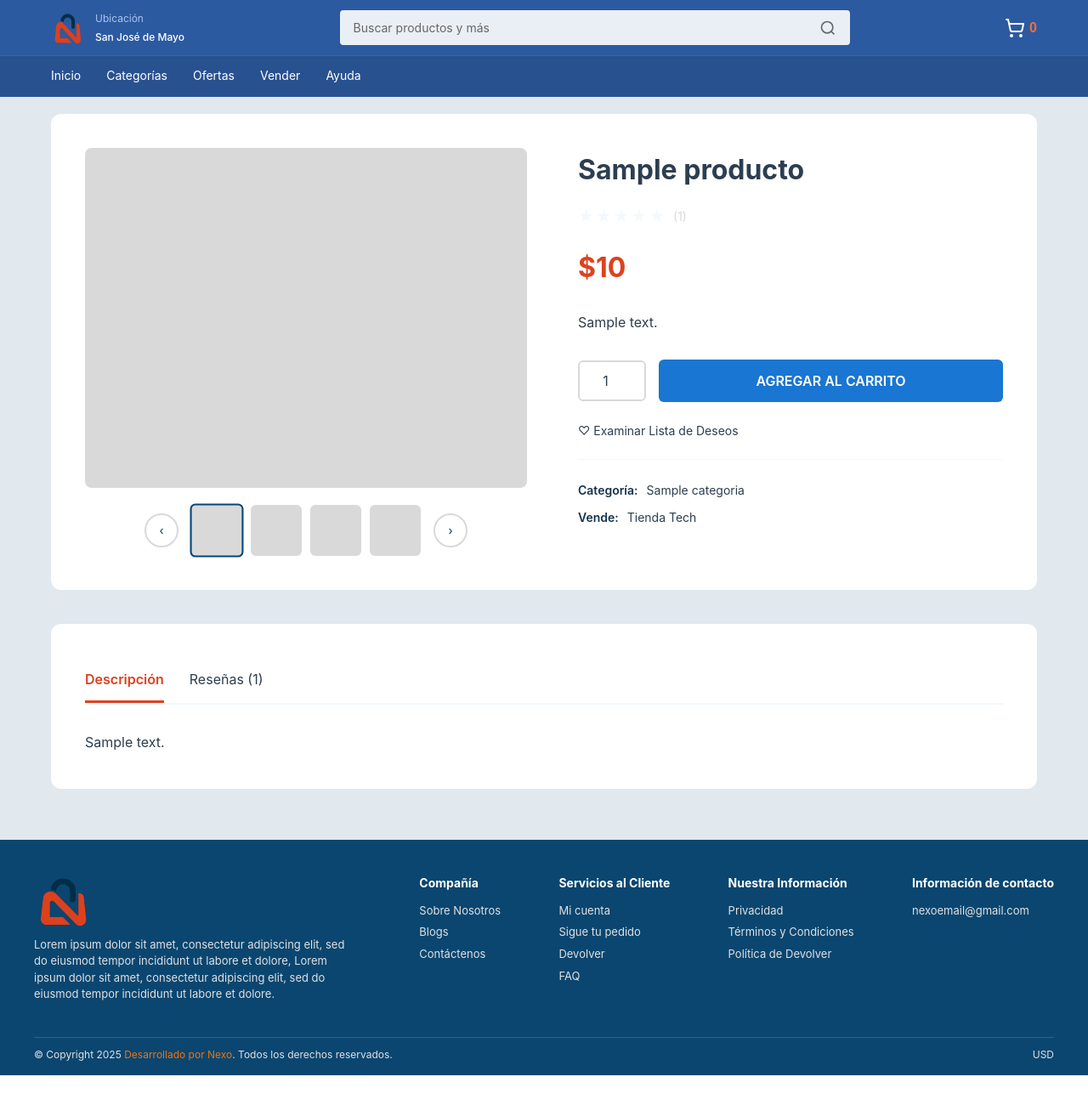
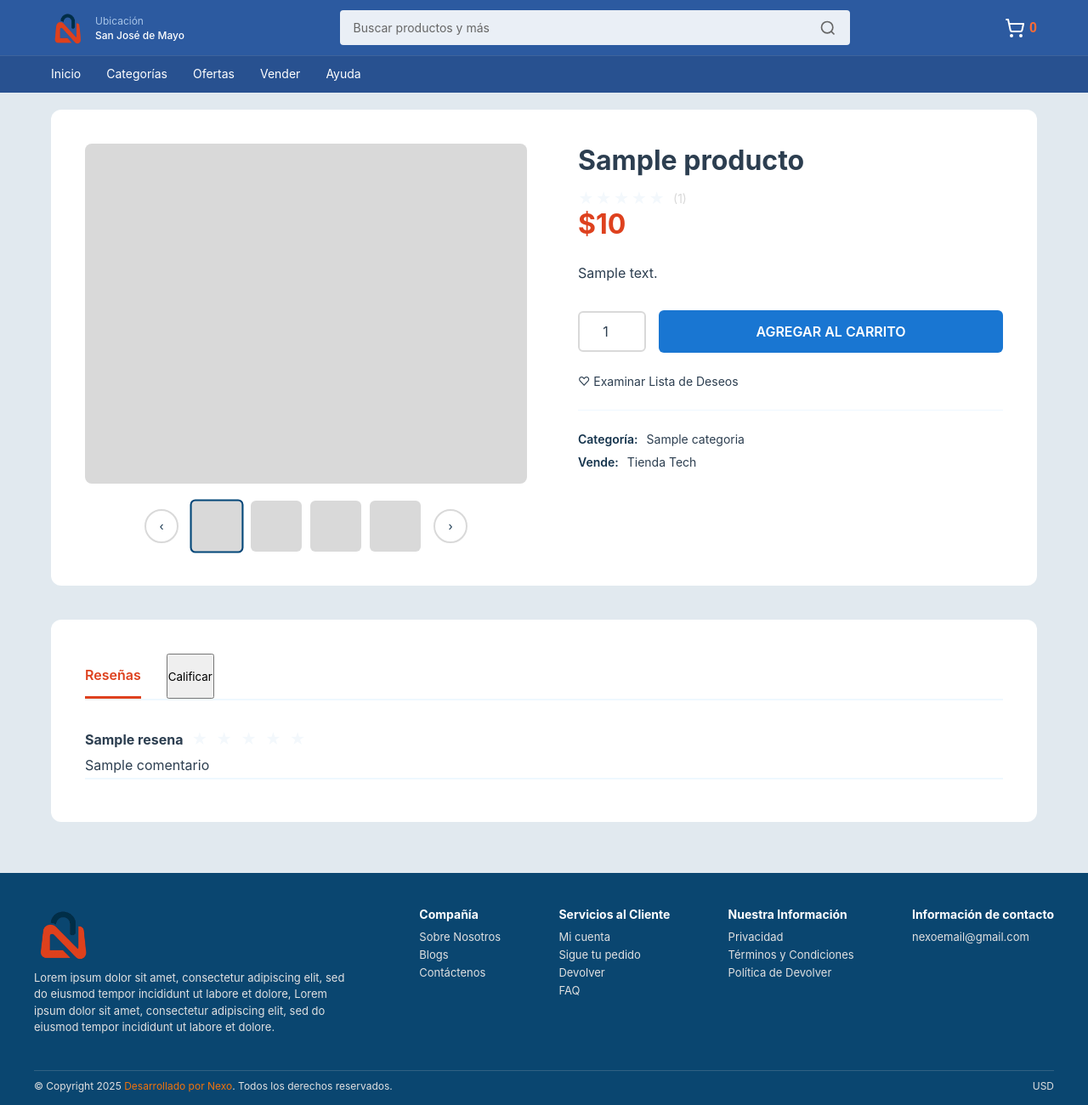
Before and after one commit to Juan-Ignacio-Silva/nexo, a PHP site: template app/views/producto/seccion-producto.php in a window 1280 px wide. Shown: the whole page at 85% size. Before the commit the page ends 1265 px from the top, so only its background shows below. Run offline with PHP 8.4, Linux system fonts and the light colour scheme; the template is opened without the code that fills it: most values are stand-ins (such as "Sample title", 1, 10 or a date in 2020); some libraries are stand-ins or nearby versions.

Commit message:
Cambios de estilos y se agrego las reseñas dinamicas para cada producto

```diff
--- a/app/views/navegation/categorias.php
+++ b/app/views/navegation/categorias.php
@@ -257,11 +257,6 @@
 </head>
 <body>
     <div class="container">
-        <div class="header">
-            <h1>Categorías de Productos</h1>
-            <p>Explora nuestra amplia selección de productos organizados por categorías</p>
-        </div>
-
         <div class="categories-container">
             <div class="categories-grid" id="categoriesGrid">
                 <!-- Las categorías se cargarán dinámicamente aquí -->
--- a/app/views/producto/carrito.php
+++ b/app/views/producto/carrito.php
@@ -11,7 +11,6 @@ $data = CarritoController::infoProductoCarrito();
     <link rel="stylesheet" href="/css/producto/carrito.css">
 </head>
 
-<body>
 <div class="container">
     <div class="cart-container">
         <div class="cart-items">
@@ -94,6 +93,5 @@ $data = CarritoController::infoProductoCarrito();
         });
     });
 </script>
-</body>
 
 </html>
--- a/app/views/producto/seccion-producto.php
+++ b/app/views/producto/seccion-producto.php
@@ -27,7 +27,7 @@
 
             <!-- Info del Producto -->
             <div class="product-info">
-                <h1 class="product-title"><?= $producto['nombre']?></h1>
+                <h1 class="product-title"><?= $producto['nombre'] ?></h1>
 
                 <div class="rating">
                     <div class="stars">
@@ -45,15 +45,15 @@
                     <span class="rating-count">(1)</span>
                 </div>
 
-                <div class="price">$<?= $producto['precio']?></div>
+                <div class="price">$<?= $producto['precio'] ?></div>
 
                 <div class="description">
-                <?= $producto['descripcion']?>
+                    <?= $producto['descripcion'] ?>
                 </div>
 
                 <div class="purchase-section">
                     <input type="number" value="1" min="1" class="quantity-input">
-                    <button class="add-to-cart-btn" data-id="<?= $producto['id_producto']?>">AGREGAR AL CARRITO</button>
+                    <button class="add-to-cart-btn" data-id="<?= $producto['id_producto'] ?>">AGREGAR AL CARRITO</button>
                 </div>
 
                 <button class="wishlist-btn">
@@ -63,7 +63,7 @@
                 <div class="product-meta">
                     <div class="meta-item">
                         <span class="meta-label">Categoría:</span>
-                        <span class="meta-value"><?= $producto['categoria']?></span>
+                        <span class="meta-value"><?= $producto['categoria'] ?></span>
                     </div>
                     <div class="meta-item">
                         <span class="meta-label">Vende:</span>
@@ -76,26 +76,31 @@
         <!-- Sección de las Pestañas -->
         <div class="tabs-section">
             <div class="tabs">
-                <button class="tab active" onclick="showTab('description')">Descripción</button>
-                <button class="tab" onclick="showTab('reviews')">Reseñas (1)</button>
+                <button class="tab">Reseñas</button>
+                <button>Calificar</button>
             </div>
-            <div class="tab-content" id="tabContent">
-                <div id="description">
-                <?= $producto['descripcion']?>
-                </div>
-                <div id="reviews" style="display: none;">
-                    <p><strong>Reseña de Cliente Verificado</strong></p>
-                    <div class="rating" style="margin: 10px 0;">
-                        <div class="stars">
+            <div class="tab-content">
+                <?php
+                foreach ($resenas as $resena): ?>
+                    <div id="reviews" style="border-bottom: 2px solid #EEF8FF; margin-bottom: 10px;">
+                        <div class="header-resena">
+                            <p><strong><?= $resena['nombre_usuario'] ?></strong></p>
+                            <div class="rating">
+                                <?php
+                                $promedio = (int) round($resena['calificacion']); // Redondeo para mostrar estrellas enteras
+                                for ($i = 1; $i <= 5; $i++):
+                                    if ($i <= $promedio): ?>
                                         <span class="star filled">★</span>
-                            <span class="star filled">★</span>
-                            <span class="star filled">★</span>
-                            <span class="star filled">★</span>
+                                    <?php else: ?>
                                         <span class="star">★</span>
+                                <?php endif;
+                                endfor;
+                                ?>
                             </div>
                         </div>
-                    <p>"Excelentes zapatillas, muy cómodas y con gran calidad de materiales. Las uso tanto para el gimnasio como para caminar por la ciudad. Recomendadas."</p>
+                        <p><?= $resena['comentario'] ?></p>
                     </div>
+                <?php endforeach; ?>
             </div>
         </div>
     </div>
@@ -107,8 +112,12 @@
 
                 const resp = await fetch("<?= BASE_URL ?>carrito/agregar", {
                     method: "POST",
-                headers: { "Content-Type": "application/json" },
-                body: JSON.stringify({ id: idProducto })
+                    headers: {
+                        "Content-Type": "application/json"
+                    },
+                    body: JSON.stringify({
+                        id: idProducto
+                    })
                 });
 
                 const data = await resp.json();
@@ -209,15 +218,70 @@
 
         // Generar productos dinámicamente
         function generateProducts() {
-            const productsData = [
-                { name: "Zapatillas Casual Urbanas", category: "Calzado, Laptops & Escritorios", currentPrice: "$80.00", oldPrice: "$120.00", sale: true, rating: 3 },
-                { name: "Cartera de Cuero Premium", category: "Accesorios, Bolsos", currentPrice: "$120.00", oldPrice: null, sale: false, rating: 4 },
-                { name: "Mochila Deportiva", category: "Calzado, Mochilas & Tabletas", currentPrice: "$95.00", oldPrice: null, sale: false, rating: 3 },
-                { name: "Sudadera con Capucha", category: "Ropa, Mochilas & Tabletas", currentPrice: "$180.00", oldPrice: null, sale: false, rating: 4 },
-                { name: "Reloj Deportivo", category: "Accesorios, Tecnología", currentPrice: "$200.00", oldPrice: "$250.00", sale: true, rating: 5 },
-                { name: "Gafas de Sol", category: "Accesorios, Moda", currentPrice: "$75.00", oldPrice: null, sale: false, rating: 4 },
-                { name: "Pantalones Deportivos", category: "Ropa, Deportes", currentPrice: "$65.00", oldPrice: "$85.00", sale: true, rating: 4 },
-                { name: "Auriculares Bluetooth", category: "Tecnología, Audio", currentPrice: "$150.00", oldPrice: null, sale: false, rating: 5 }
+            const productsData = [{
+                    name: "Zapatillas Casual Urbanas",
+                    category: "Calzado, Laptops & Escritorios",
+                    currentPrice: "$80.00",
+                    oldPrice: "$120.00",
+                    sale: true,
+                    rating: 3
+                },
+                {
+                    name: "Cartera de Cuero Premium",
+                    category: "Accesorios, Bolsos",
+                    currentPrice: "$120.00",
+                    oldPrice: null,
+                    sale: false,
+                    rating: 4
+                },
+                {
+                    name: "Mochila Deportiva",
+                    category: "Calzado, Mochilas & Tabletas",
+                    currentPrice: "$95.00",
+                    oldPrice: null,
+                    sale: false,
+                    rating: 3
+                },
+                {
+                    name: "Sudadera con Capucha",
+                    category: "Ropa, Mochilas & Tabletas",
+                    currentPrice: "$180.00",
+                    oldPrice: null,
+                    sale: false,
+                    rating: 4
+                },
+                {
+                    name: "Reloj Deportivo",
+                    category: "Accesorios, Tecnología",
+                    currentPrice: "$200.00",
+                    oldPrice: "$250.00",
+                    sale: true,
+                    rating: 5
+                },
+                {
+                    name: "Gafas de Sol",
+                    category: "Accesorios, Moda",
+                    currentPrice: "$75.00",
+                    oldPrice: null,
+                    sale: false,
+                    rating: 4
+                },
+                {
+                    name: "Pantalones Deportivos",
+                    category: "Ropa, Deportes",
+                    currentPrice: "$65.00",
+                    oldPrice: "$85.00",
+                    sale: true,
+                    rating: 4
+                },
+                {
+                    name: "Auriculares Bluetooth",
+                    category: "Tecnología, Audio",
+                    currentPrice: "$150.00",
+                    oldPrice: null,
+                    sale: false,
+                    rating: 5
+                }
             ];
 
             const grid = document.querySelector('.products-grid');
@@ -227,7 +291,9 @@
                 const productCard = document.createElement('div');
                 productCard.className = 'product-card';
 
-                const starsHtml = Array.from({length: 5}, (_, i) =>
+                const starsHtml = Array.from({
+                        length: 5
+                    }, (_, i) =>
                     `<span class="star ${i < product.rating ? 'filled' : ''}">★</span>`
                 ).join('');
 
--- a/app/views/templates/header.php
+++ b/app/views/templates/header.php
@@ -65,7 +65,7 @@
     <nav class="navegacion">
         <div class="contenedor-navegacion">
             <a href="<?= BASE_URL ?>home" class="enlace-navegacion">Inicio</a>
-            <a href="#" class="enlace-navegacion">Categorías</a>
+            <a href="<?= BASE_URL ?>home/categorias" class="enlace-navegacion">Categorías</a>
             <a href="#" class="enlace-navegacion">Ofertas</a>
             <a href="<?= BASE_URL ?>home/vender" class="enlace-navegacion">Vender</a>
             <a href="#" class="enlace-navegacion">Ayuda</a>
--- a/public/css/vistaProducto/seccion-producto.css
+++ b/public/css/vistaProducto/seccion-producto.css
@@ -7,7 +7,6 @@
 
 body {
     font-family: 'Segoe UI', Tahoma, Geneva, Verdana, sans-serif;
-    line-height: 1.6;
     color: #14334C;
     background-color: #E1E9EF;
 }
@@ -105,11 +104,16 @@ body {
     margin-bottom: 15px;
 }
 
+.header-resena {
+    display: flex;
+    gap: 10px;
+    align-items: center;
+}
+
 .rating {
     display: flex;
     align-items: center;
     gap: 10px;
-    margin-bottom: 20px;
 }
 
 .stars {
@@ -244,7 +248,7 @@ body {
     transition: all 0.3s ease;
 }
 
-.tab.active {
+.tab {
     color: #DE411E;
     border-bottom-color: #DE411E;
     font-weight: 600;
```
Also changed, not shown: app/controllers/ProductosController.php (+14 -0 lines), app/models/Producto.php (+34 -0 lines), public/css/producto/carrito.css (+32 -2 lines). Lines whose indentation alone changed are shown as unchanged.
